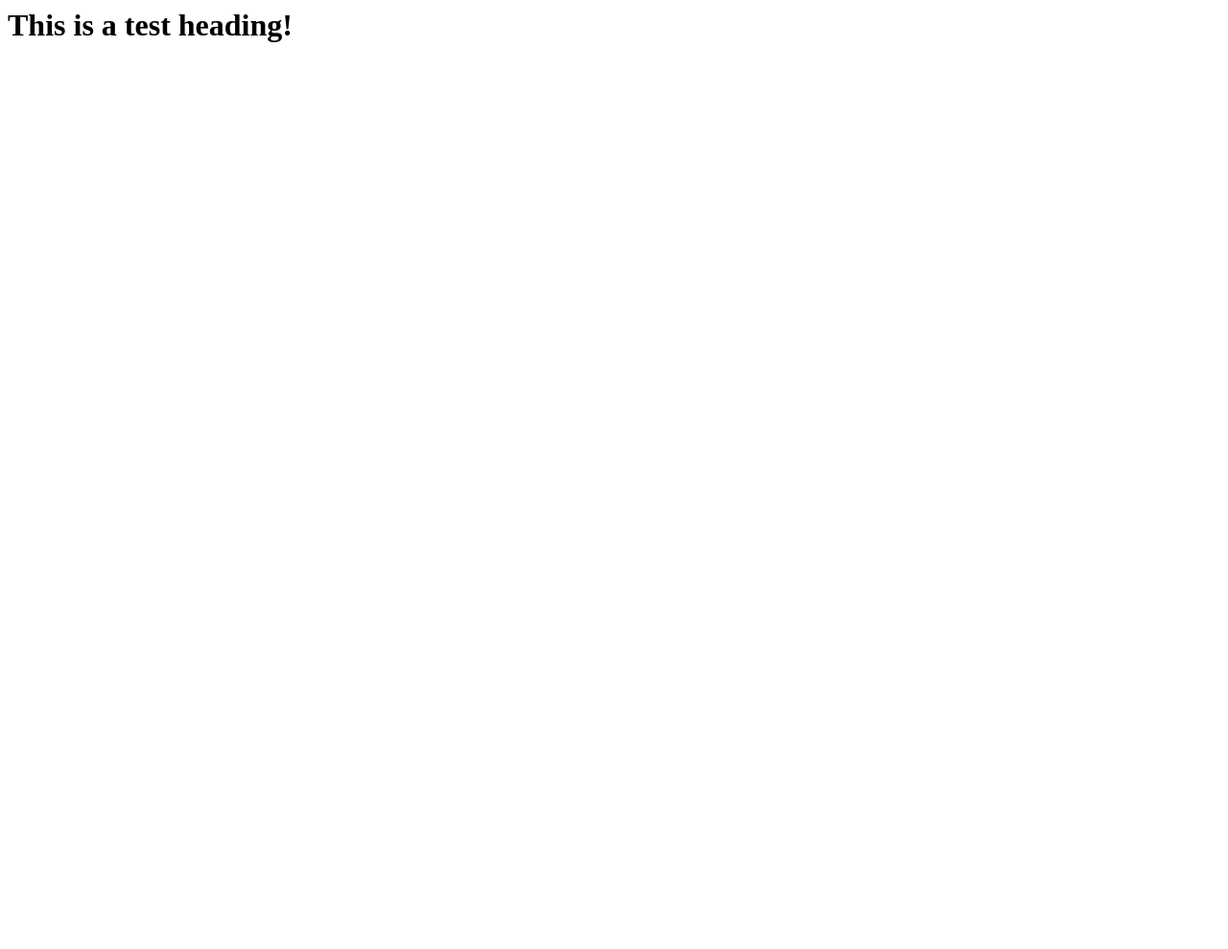
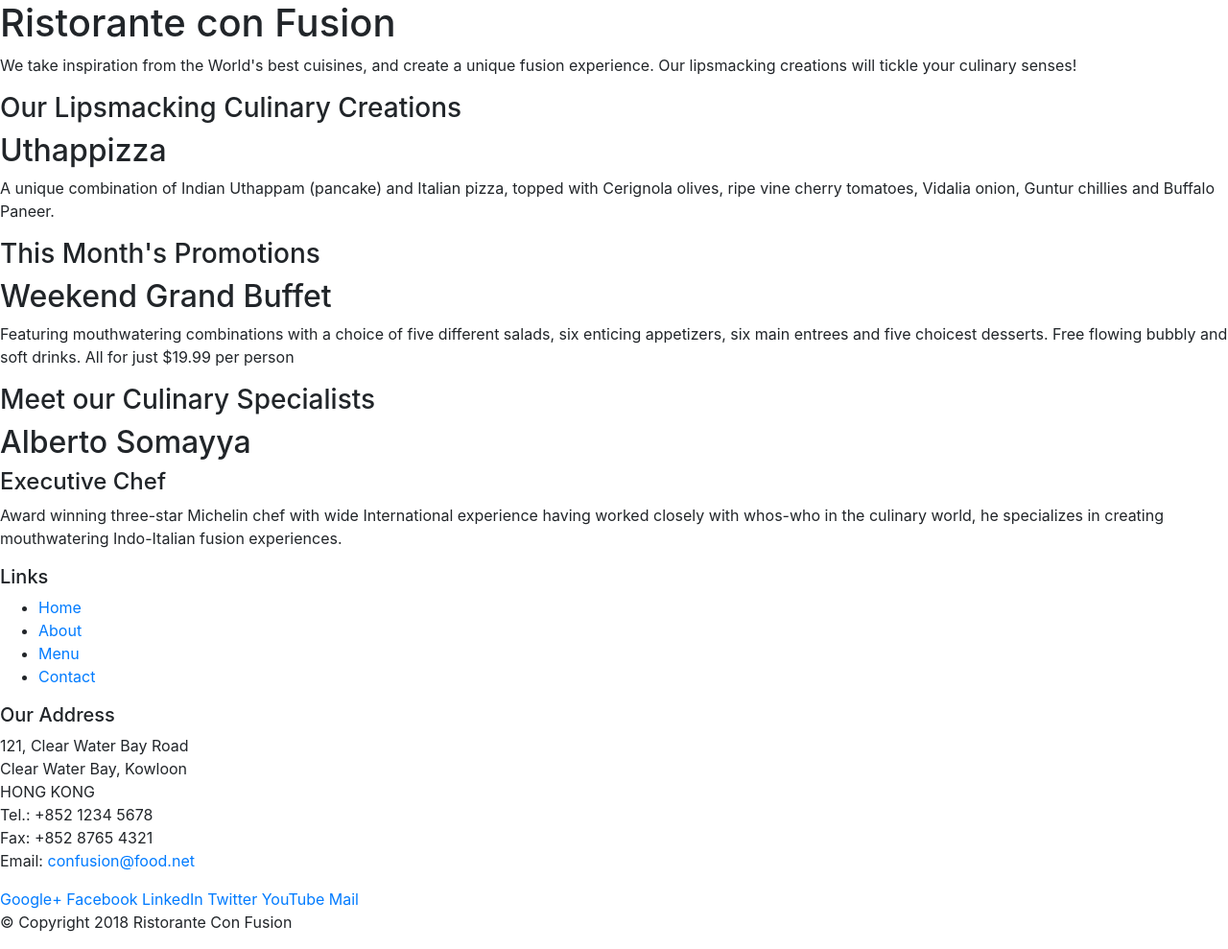
Before and after one commit to zulqar-abbas/react-web-dev-practice, a website: page index.html in a window 1280 px wide. Shown: the whole page at 96% size. Before the commit the page ends 800 px from the top, so only its background shows below. Drawn offline with nearby package versions, Linux system fonts and the light colour scheme.

Commit message:
initial setup

```diff
--- a/index.html
+++ b/index.html
@@ -1 +1,111 @@
-<h1>This is a test heading!</h1>
+<!DOCTYPE html>
+<html lang="en">
+
+<head>
+    <title>Ristorante Con Fusion</title>
+    <!-- Required meta tags always come first -->
+    <meta charset="utf-8">
+    <meta name="viewport" content="width=device-width, initial-scale=1, shrink-to-fit=no">
+    <meta http-equiv="x-ua-compatible" content="ie=edge">
+
+    <!-- Bootstrap CSS -->
+    <link rel="stylesheet" href="node_modules/bootstrap/dist/css/bootstrap.min.css">
+</head>
+
+<body>
+
+    <header>
+        <div>
+            <div>
+                <div>
+                    <h1>Ristorante con Fusion</h1>
+                    <p>We take inspiration from the World's best cuisines, and create a unique fusion experience. Our lipsmacking creations will tickle your culinary senses!</p>
+                </div>
+                <div>
+                </div>
+            </div>
+        </div>
+    </header>
+
+    <div>
+        <div>
+            <div>
+                <h3>Our Lipsmacking Culinary Creations</h3>
+            </div>
+            <div>
+                <h2>Uthappizza</h2>
+                <p>A unique combination of Indian Uthappam (pancake) and Italian pizza, topped with Cerignola olives, ripe vine cherry tomatoes, Vidalia onion, Guntur chillies and Buffalo Paneer.</p>
+            </div>
+        </div>
+
+
+        <div>
+            <div>
+                <h3>This Month's Promotions</h3>
+            </div>
+            <div>
+                <h2>Weekend Grand Buffet</h2>
+                <p>Featuring mouthwatering combinations with a choice of five different salads, six enticing appetizers, six main entrees and five choicest desserts. Free flowing bubbly and soft drinks. All for just $19.99 per person </p>
+            </div>
+        </div>
+
+        <div>
+            <div>
+                <h3>Meet our Culinary Specialists</h3>
+            </div>
+            <div>
+                <h2>Alberto Somayya</h2>
+                <h4>Executive Chef</h4>
+                <p>Award winning three-star Michelin chef with wide International experience having worked closely with whos-who in the culinary world, he specializes in creating mouthwatering Indo-Italian fusion experiences. </p>
+            </div>
+        </div>
+    </div>
+
+    <footer>
+        <div>
+            <div>
+                <div>
+                    <h5>Links</h5>
+                    <ul>
+                        <li><a href="#">Home</a></li>
+                        <li><a href="#">About</a></li>
+                        <li><a href="#">Menu</a></li>
+                        <li><a href="#">Contact</a></li>
+                    </ul>
+                </div>
+                <div>
+                    <h5>Our Address</h5>
+                    <address>
+		              121, Clear Water Bay Road<br>
+		              Clear Water Bay, Kowloon<br>
+		              HONG KONG<br>
+		              Tel.: +852 1234 5678<br>
+		              Fax: +852 8765 4321<br>
+		              Email: <a href="mailto:confusion@food.net">confusion@food.net</a>
+		           </address>
+                </div>
+                <div>
+                    <div>
+                        <a href="http://google.com/+">Google+</a>
+                        <a href="http://www.facebook.com/profile.php?id=">Facebook</a>
+                        <a href="http://www.linkedin.com/in/">LinkedIn</a>
+                        <a href="http://twitter.com/">Twitter</a>
+                        <a href="http://youtube.com/">YouTube</a>
+                        <a href="mailto:">Mail</a>
+                    </div>
+                </div>
+           </div>
+           <div>
+                <div>
+                    <p>© Copyright 2018 Ristorante Con Fusion</p>
+                </div>
+           </div>
+        </div>
+    </footer>
+    <!-- jQuery first, then Popper.js, then Bootstrap JS. -->
+    <script src="node_modules/jquery/dist/jquery.slim.min.js"></script>
+    <script src="node_modules/popper.js/dist/umd/popper.min.js"></script>
+    <script src="node_modules/bootstrap/dist/js/bootstrap.min.js"></script>
+</body>
+
+</html>
```
Also changed, not shown: package.json (+10 -13 lines), 1 other file.
